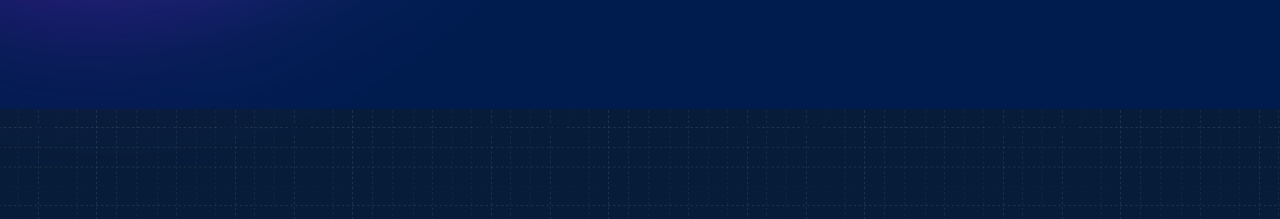
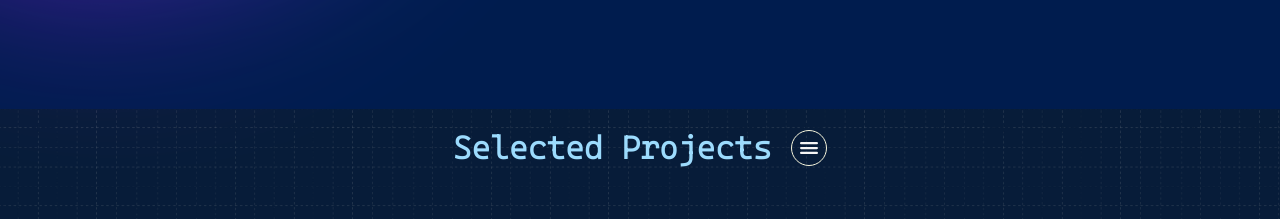
Before and after one commit to hebahiari/portfolio, a Next.js app: page / in a window 1280 px wide. Shown: the part 1520-1739 px from the top of the page. Built offline with nearby package versions, Linux system fonts and the light colour scheme.

Commit message:
added a projects menu

```diff
--- a/app/components/Projects/Projects.css
+++ b/app/components/Projects/Projects.css
@@ -1,3 +1,12 @@
+.projects{
+    display: flex;
+    flex-direction: column;
+    justify-content: flex-start;
+    align-items: center;
+    gap: 30px;
+}
+
+
 .projectsContainer{
     display: flex;
     justify-content: center;
@@ -130,5 +139,6 @@ margin-top: -12px;
     .projectsContainer{
         flex-direction: row;
         margin-right: 40px;
+        align-items: flex-start;
     }
 }
--- a/app/components/Projects/Projects.js
+++ b/app/components/Projects/Projects.js
@@ -5,6 +5,7 @@ import { FiGithub } from "react-icons/fi";
 import { IoMdLink } from "react-icons/io";
 import Image from 'next/image';
 import { useState } from 'react';
+import ProjectsMenu from './ProjectsMenu';
 
 const projects = [
     {
@@ -190,6 +191,8 @@ const Projects = () => {
     }
 
     return (
+        <div className='projects'>
+            <ProjectsMenu projects={projects} setIndex={setIndex} />
             <div className='projectsContainer' id='projects'>
                 <div className='projectDisplay'>
                     <a href={projects[index].links[1]} target='_blank'>
@@ -237,6 +240,7 @@ const Projects = () => {
                     </div>
                 </div>
             </div>
+        </div>
     )
 }
 
--- /dev/null
+++ b/app/components/Projects/ProjectsMenu.css
@@ -0,0 +1,42 @@
+.projectsTitle{
+    display: flex;
+    justify-content: center;
+    align-items: center;
+    gap: 20px;
+}
+
+.projectsTitle h3{
+font-size: xx-large;
+}
+
+.menuButton {
+    display: flex;
+    justify-content: center;
+    align-items: center;
+    font-size: x-large;
+    border-radius: 20px;
+    padding: 5px;
+    border: 1px solid beige;
+}
+
+.menuContainer{
+    display: flex;
+    flex-wrap: wrap;
+    align-items: center;
+    justify-content: center;
+    max-width: 500px;
+    gap: 10px;
+    &:hover{
+        background-color: inherit;
+    }
+}
+
+.menuContainer button {
+    cursor: pointer;
+    font-style: inherit;
+    font-family: 'Cascadia Code', monospace;
+    font-size: medium;
+    &:hover{
+        background-color: rgba(250, 235, 215, 0.178);
+    }
+}
--- /dev/null
+++ b/app/components/Projects/ProjectsMenu.js
@@ -0,0 +1,32 @@
+import { IoMenu } from 'react-icons/io5'
+import './ProjectsMenu.css'
+import { useState } from 'react'
+
+const ProjectsMenu = ({ projects, setIndex }) => {
+
+    const [menuOpen, setMenuOpen] = useState(false)
+
+    const openMenu = () => {
+        setMenuOpen((current) => !current)
+    }
+
+    const menu = (
+        <div className='menuContainer cardBorder tooltip'>
+            {projects.map((project, index) =>
+                <button className='projectTag' key={index} onClick={() => setIndex(index)}>{project.name}</button>
+            )}
+        </div>
+    )
+
+    return (
+        <>
+            <div className='projectsTitle'>
+                <h3 className='lightblue'>Selected Projects</h3>
+                <button onClick={openMenu} className='menuButton'><IoMenu /></button>
+            </div>
+            {menuOpen && menu}
+        </>
+    )
+}
+
+export default ProjectsMenu
```
Lines whose indentation alone changed are shown as unchanged.
